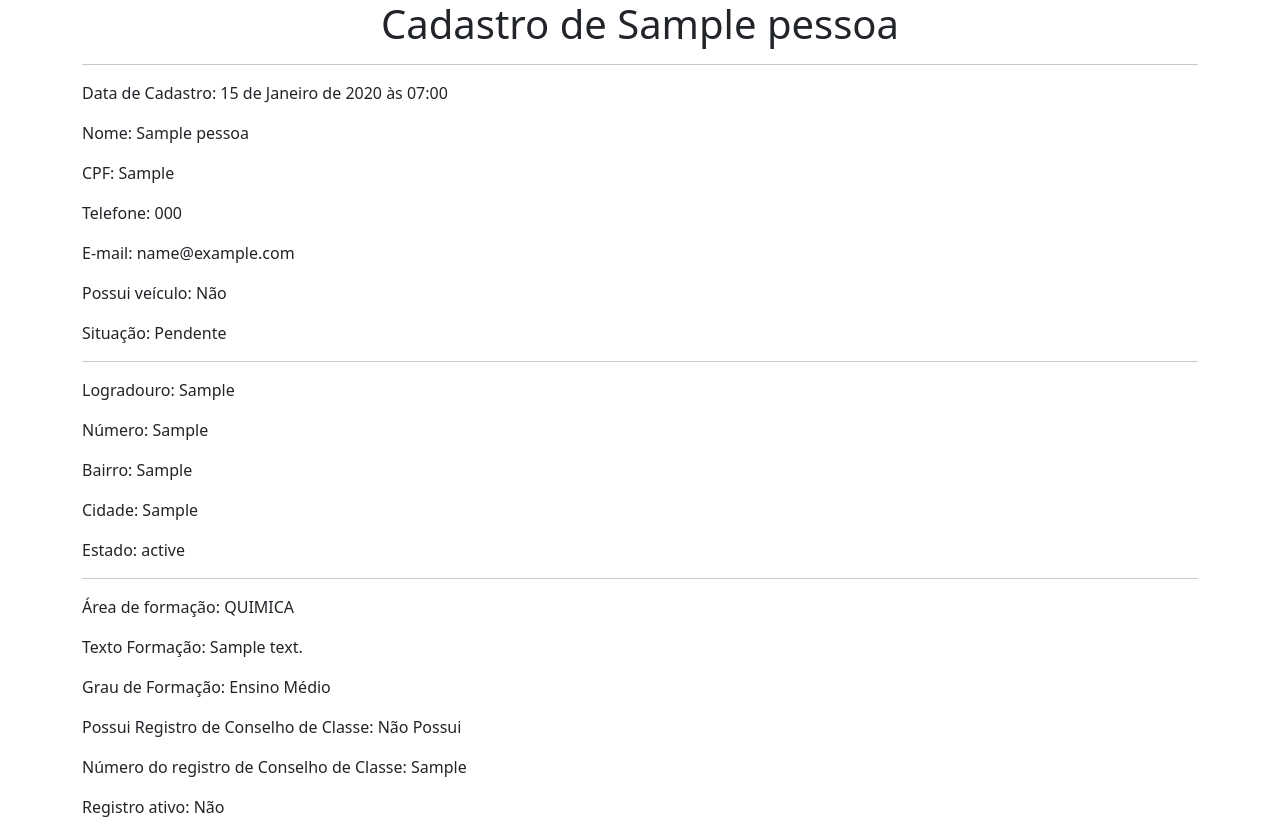
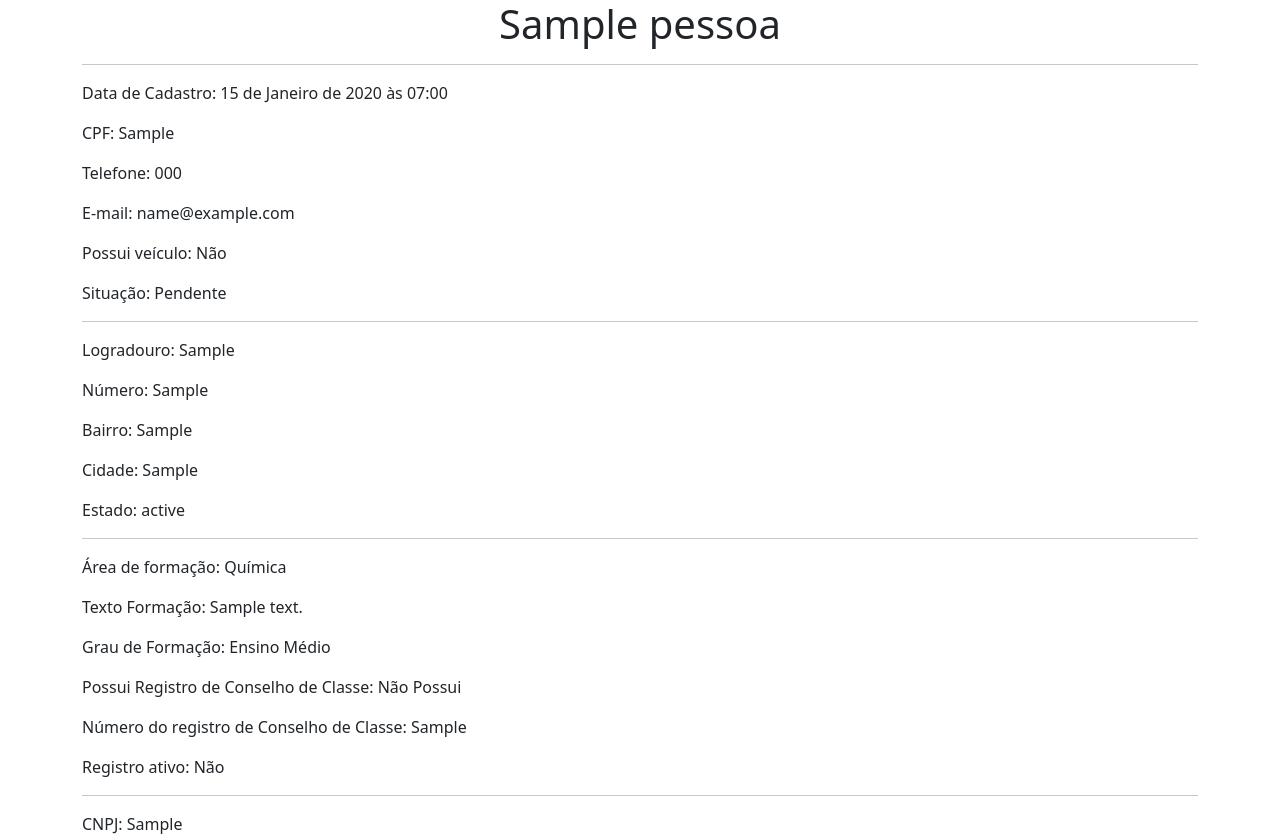
Before and after one commit to WaldembergDev/portal-cadastros, a Django app: template registros/templates/visualizar_cadastro.html in a window 1280 px wide. Shown: the top 834 px of the page. Run offline with Django 5.2, Linux system fonts and the light colour scheme; the template is opened without the code that fills it: values that come from a table or form of the project are taken from there, others are empty; tables that the repository leaves empty hold one stand-in row (values such as "Sample post").

Commit message:
chore: alterado o template visualizar_cadastro

```diff
--- a/registros/templates/visualizar_cadastro.html
+++ b/registros/templates/visualizar_cadastro.html
@@ -2,10 +2,9 @@
 {% block title %}Visualizar Cadastro{% endblock %}
 {% block content %}
     <div class="container">
-        <h1 class="text-center">Cadastro de {{ pessoa.nome_completo }}</h1>
+        <h1 class="text-center">{{ pessoa.nome_completo }}</h1>
         <hr>
         <p>Data de Cadastro: {{ pessoa.data_cadastro }}</p>
-        <p>Nome: {{ pessoa.nome_completo }}</p>
         <p>CPF: {{ pessoa.cpf }}</p>
         <p>Telefone: {{ pessoa.telefone }}</p>
         <p>E-mail: {{ pessoa.email }}</p>
@@ -18,7 +17,7 @@
         <p>Cidade: {{ pessoa.endereco.cidade }}</p>
         <p>Estado: {{ pessoa.endereco.estado }}</p>
         <hr>
-        <p>Área de formação: {{ pessoa.formacaoqualificacao.area_formacao }}</p>
+        <p>Área de formação: {{ pessoa.formacaoqualificacao.get_area_formacao_display }}</p>
         <p>Texto Formação: {% if not pessoa.formacaoqualificacao.text_formacao %} Campo não preenchido
             {% else %} {{ pessoa.formacaoqualificacao.text_formacao }}
             {% endif %} </p>
--- a/registros/views.py
+++ b/registros/views.py
@@ -57,7 +57,7 @@ def formulario_cadastro(request):
         return render(request, 'cadastro.html', context=context)
 
 
-# @login_required(login_url='/usuarios/login')
+@login_required(login_url='/usuarios/login')
 def listar_cadastros(request):
     cadastros = Pessoa.objects.all()
     context = {
@@ -65,7 +65,7 @@ def listar_cadastros(request):
     }
     return render(request, 'listar_cadastros.html', context=context)
 
-# @login_required(login_url="/usuarios/login")
+@login_required(login_url="/usuarios/login")
 def visualizar_cadastro(request, id):
     pessoa = Pessoa.objects.get(id=id)
     context = {
```
